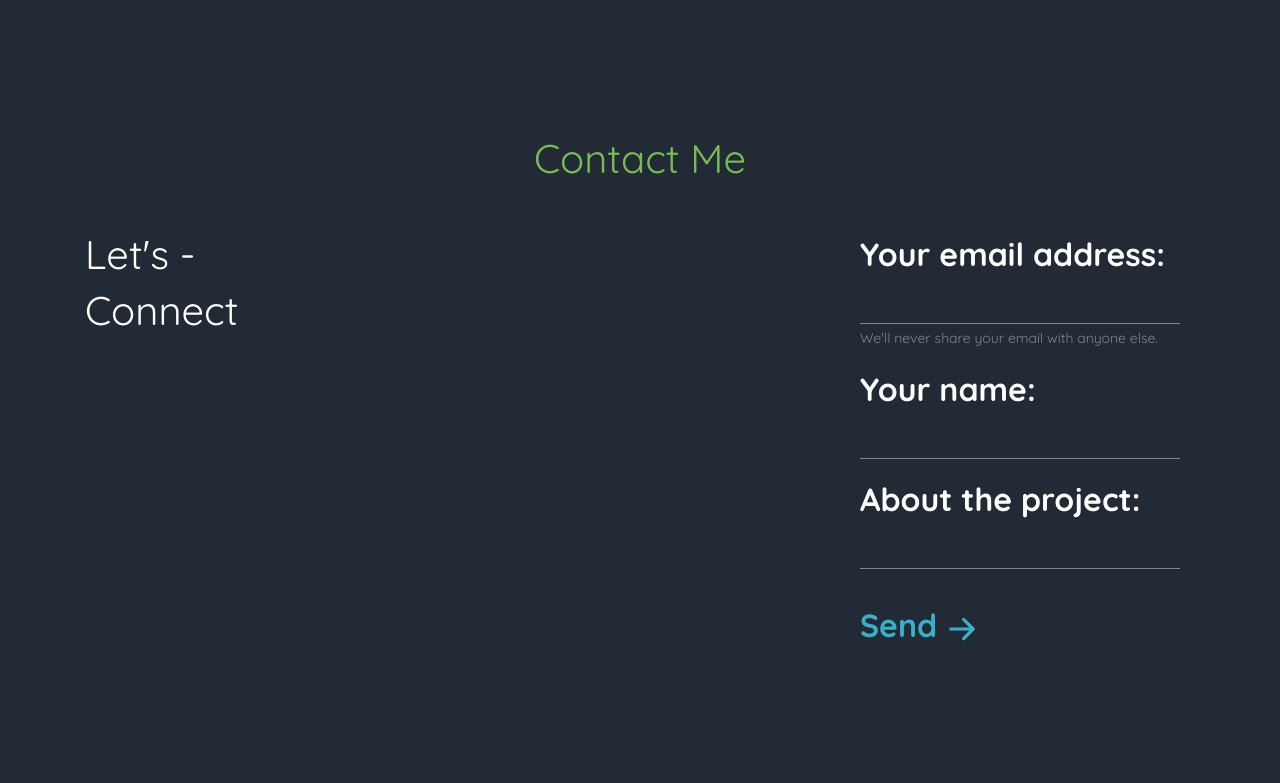
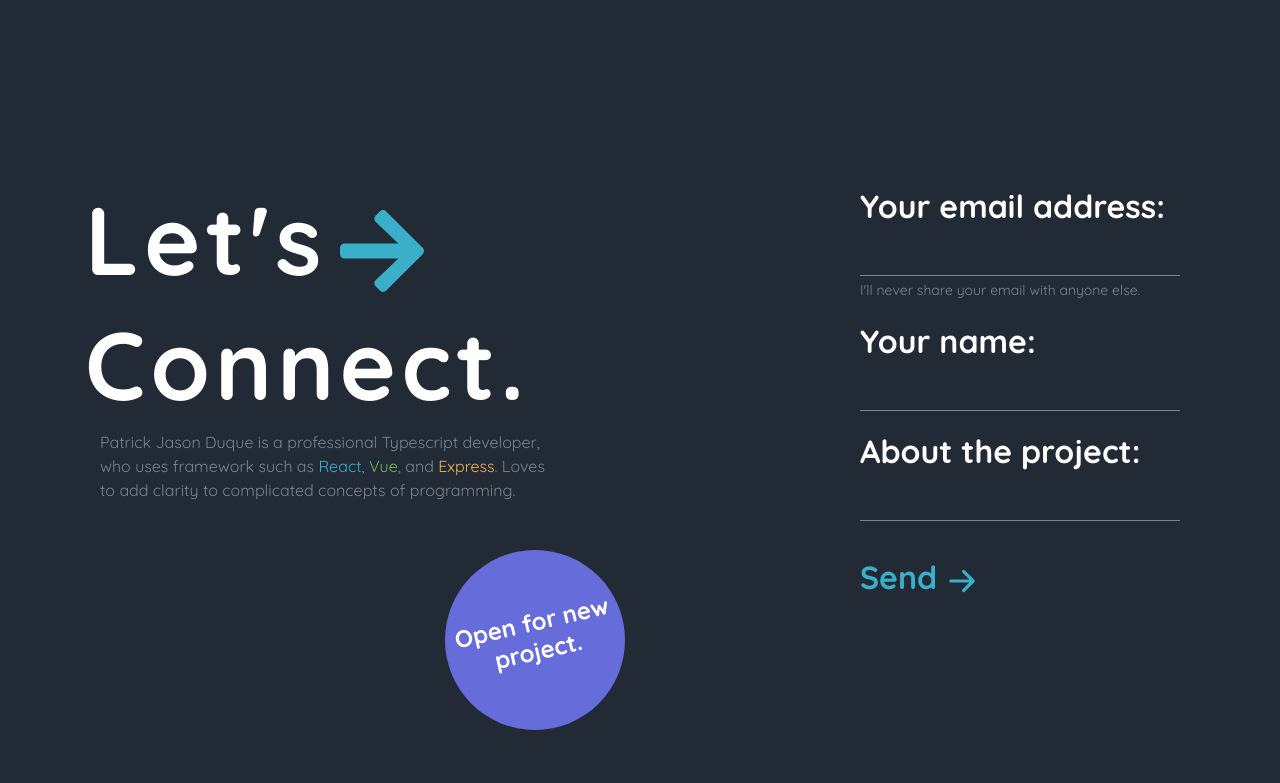
Before and after one commit to patrickJasonDuque/Next-TS-Portfolio, a Next.js app: page / in a window 1280 px wide. Shown: the part 2240-3023 px from the top of the page. Built offline with nearby package versions, Linux system fonts and the light colour scheme.

Commit message:
added contacts section

```diff
--- a/components/Circle.tsx
+++ b/components/Circle.tsx
@@ -2,12 +2,14 @@ import { Fragment } from 'react';
 
 import styles from '../styles/Circle.module.scss';
 
-interface Props {}
+interface Props {
+	title: string;
+}
 
-const Circle: React.FC<Props> = () => {
+const Circle: React.FC<Props> = ({ title }) => {
 	return (
 		<div className={`${styles.circle} text-center d-flex justify-content-center align-items-center`}>
-			<h4>Developer</h4>
+			<h4>{title}</h4>
 		</div>
 	);
 };
--- a/components/Contact.tsx
+++ b/components/Contact.tsx
@@ -1,26 +1,40 @@
 import { Fragment } from 'react';
-import axios from 'axios';
+import { FaArrowRight } from 'react-icons/fa';
 import { Row, Col, Container } from 'react-bootstrap';
 import ContactForm from './ContactForm';
+import Circle from './Circle';
 
 import styles from '../styles/Contact.module.scss';
 
 interface Props {}
 
 const Contact: React.FC<Props> = () => {
-	const handleSendEmail = async () => {
-		axios.post('/api/email');
-	};
-
 	return (
 		<Fragment>
 			<Container className={`${styles.Contact} mt-5`}>
 				<Row>
-					<Col md={8}>
-						<h1>Let's - </h1>
-						<h1>Connect</h1>
+					<Col xs={12} lg={8}>
+						<h1 className={styles.header}>
+							Let's
+							<span className='text-info ml-2'>
+								<FaArrowRight />
+							</span>
+						</h1>
+						<h1 className={styles.header}>Connect.</h1>
+						<Col md={8}>
+							<p className='text-muted'>
+								Patrick Jason Duque is a professional Typescript developer, who uses framework such as{' '}
+								<span className='text-info'>React</span>, <span className='text-success'>Vue</span>, and
+								<span className='text-warning'> Express</span>. Loves to add clarity to complicated concepts of
+								programming.
+							</p>
+						</Col>
+						<Container className='d-flex justify-content-end my-5'>
+							<Circle title='Open for new project.' />
+							<div className='w-25 d-none d-lg-block' />
+						</Container>
 					</Col>
-					<Col md={4}>
+					<Col xs={12} lg={4}>
 						<ContactForm />
 					</Col>
 				</Row>
--- a/components/ContactForm.tsx
+++ b/components/ContactForm.tsx
@@ -62,7 +62,7 @@ const ContactForm: React.FC<Props> = () => {
 				<Form.Group controlId='contactEmail'>
 					<Form.Label className={`${styles.label}`}>Your email address:</Form.Label>
 					<Form.Control type='email' name='email' ref={register()} />
-					<Form.Text className='text-muted'>We'll never share your email with anyone else.</Form.Text>
+					<Form.Text className='text-muted'>I'll never share your email with anyone else.</Form.Text>
 				</Form.Group>
 
 				<Form.Group controlId='contactName'>
--- a/components/Stories.tsx
+++ b/components/Stories.tsx
@@ -12,7 +12,7 @@ const Stories: React.FC<Props> = () => {
 			<Container className={`mt-5 ${styles.Stories}`}>
 				<Row>
 					<Col xs={12} md={4} className='d-flex justify-content-md-end'>
-						<Circle />
+						<Circle title='Developer' />
 					</Col>
 					<Col xs={12} md={3} />
 					<Col xs={12} md={5} className='mt-5 mt-md-0'>
--- a/pages/index.tsx
+++ b/pages/index.tsx
@@ -19,13 +19,12 @@ export default function Home() {
 			<Navbar />
 			<Stories />
 			<div style={{ height: '1000px' }} />
-			<div className='text-white text-center mt-5' id='contact'>
+			<div className='text-white mt-5' id='contact'>
 				<div style={{ height: '500px' }} />
 				<Fade>
-					<h1 className='text-success'>Contact Me</h1>
+					<Contact />
 				</Fade>
 			</div>
-			<Contact />
 			<Footer />
 		</div>
 	);
--- a/styles/Circle.module.scss
+++ b/styles/Circle.module.scss
@@ -4,8 +4,8 @@
 	border-radius: 50%;
 	background-color: $secondary;
 	color: white;
-	width: 150px;
-	height: 150px;
+	width: 180px;
+	height: 180px;
 
 	h4 {
 		transform: rotate(-13deg);
--- a/styles/Contact.module.scss
+++ b/styles/Contact.module.scss
@@ -4,4 +4,10 @@
 	min-height: 70vh;
 	background-color: $primary;
 	color: $white;
+
+	.header {
+		font-size: 6em;
+		font-weight: bold;
+		letter-spacing: 5px;
+	}
 }
--- a/styles/ContactForm.module.scss
+++ b/styles/ContactForm.module.scss
@@ -12,8 +12,10 @@
 		font-size: 2em;
 	}
 
-	.button:hover {
+	.button:hover,
+	.button:focus {
 		border: none;
 		background-color: $primary;
+		color: $secondary;
 	}
 }
```
